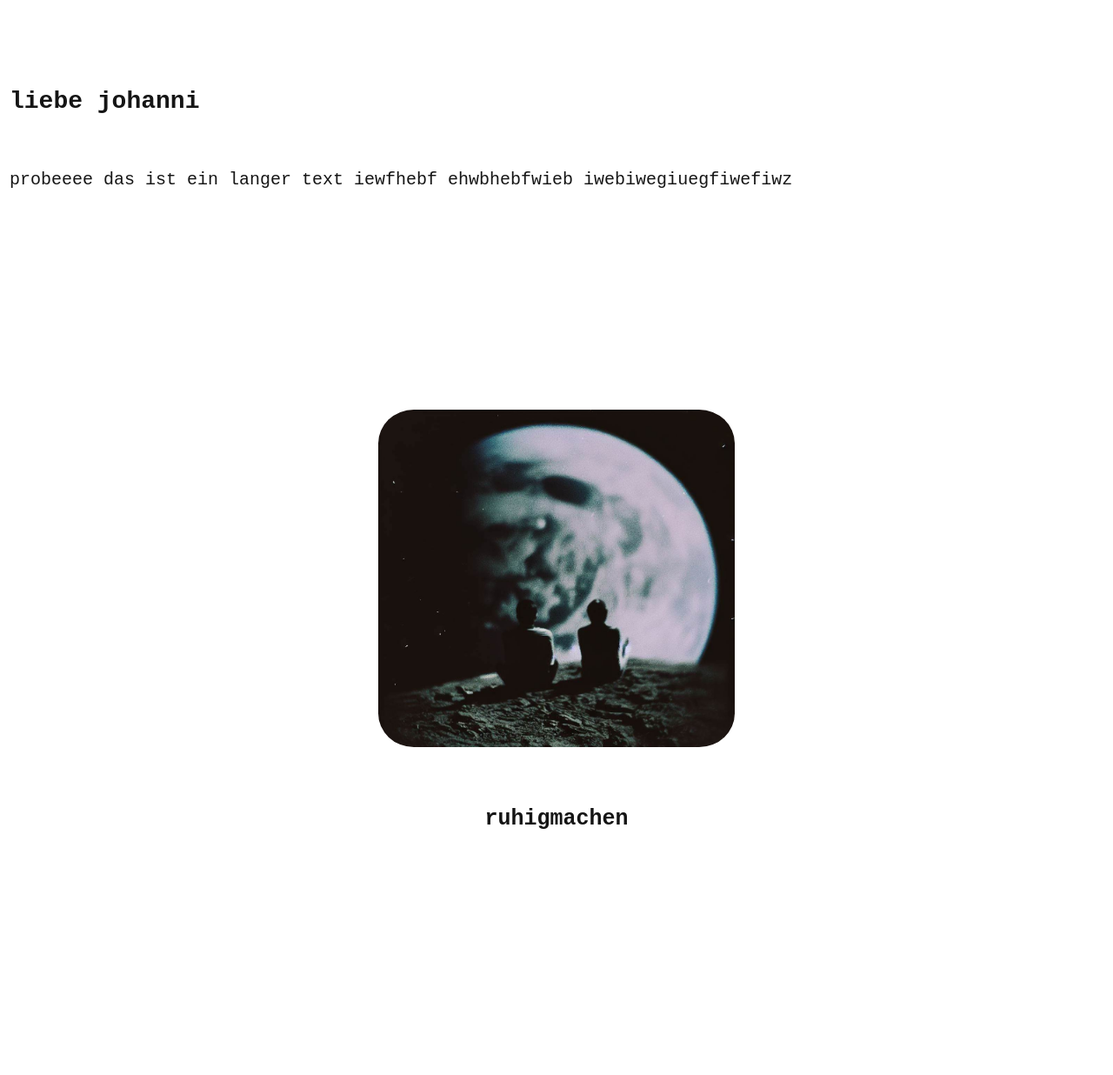
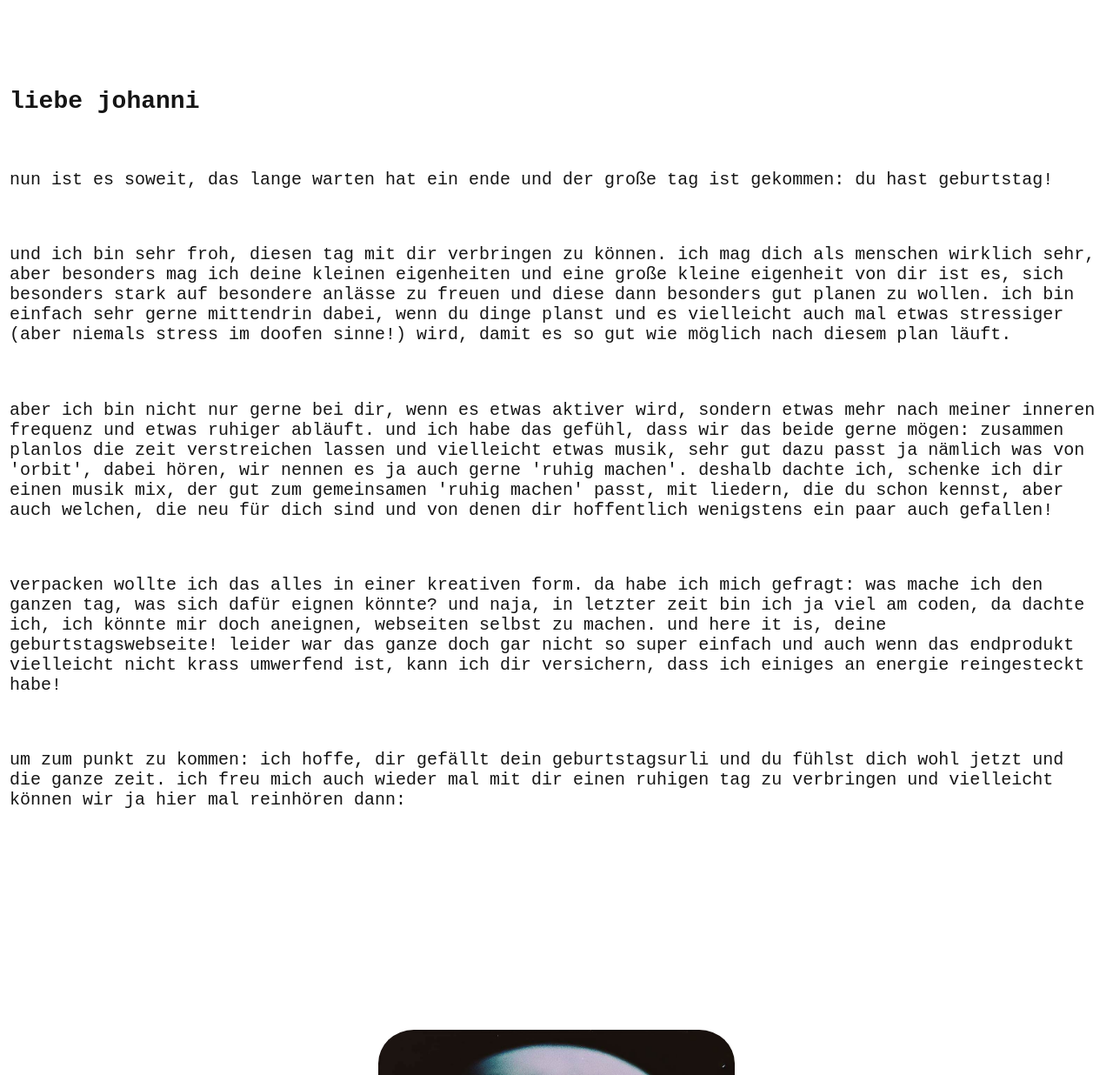
Before and after one commit to jannisgebbo/johannapage, a plain HTML site: page entscheidung/hell/index.html in a window 1280 px wide. Shown: the top 1236 px of the page at 87% size. Before the commit the page ends 1209 px from the top, so only its background shows below. Drawn offline with Linux system fonts and the light colour scheme.

Commit message:
Add files via upload

```diff
--- a/entscheidung/hell/index.html
+++ b/entscheidung/hell/index.html
@@ -12,7 +12,22 @@
             liebe johanni
         </h1>
         <p class="text woerter">
-            probeeee das ist ein langer text iewfhebf ehwbhebfwieb iwebiwegiuegfiwefiwz
+           nun ist es soweit, das lange warten hat ein ende und der große tag ist gekommen: du hast geburtstag!
+        </p>
+        <p class="text woerter">
+            und ich bin sehr froh, diesen tag mit dir verbringen zu können. ich mag dich als menschen wirklich sehr, aber besonders mag ich deine kleinen eigenheiten und eine große kleine eigenheit von dir ist es, sich besonders stark auf besondere anlässe zu freuen und diese dann besonders gut planen zu wollen. ich bin einfach sehr gerne mittendrin dabei, wenn du dinge planst und es vielleicht auch mal etwas stressiger (aber niemals stress im doofen sinne!) wird, damit es so gut wie möglich nach diesem plan läuft.
+        </p>
+        <p class="text woerter">
+        aber ich bin nicht nur gerne bei dir, wenn es etwas aktiver wird, sondern etwas mehr nach meiner inneren frequenz und etwas ruhiger abläuft. und ich habe das gefühl, dass wir das beide gerne mögen: zusammen planlos die zeit verstreichen lassen und vielleicht etwas musik, sehr gut dazu passt ja nämlich was von 'orbit', dabei hören, wir nennen es ja auch gerne 'ruhig machen'. deshalb dachte ich, schenke ich dir einen musik mix, der gut zum gemeinsamen 'ruhig machen' passt, mit liedern, die du schon kennst, aber auch welchen, die neu für dich sind und von denen dir hoffentlich wenigstens ein paar auch gefallen!
+        </p>
+
+        <p class="text woerter">
+        verpacken wollte ich das alles in einer kreativen form. da habe ich mich gefragt: was mache ich den ganzen tag, was sich dafür eignen könnte? und naja, in letzter zeit bin ich ja viel am coden, da dachte ich, ich könnte mir doch aneignen, webseiten selbst zu machen. und here it is, deine geburtstagswebseite! leider war das ganze doch gar nicht so super einfach und auch wenn das endprodukt vielleicht nicht krass umwerfend ist, kann ich dir versichern, dass ich einiges an energie reingesteckt habe!
+        </p>
+
+
+        <p class="text woerter">
+        um zum punkt zu kommen: ich hoffe, dir gefällt dein geburtstagsurli und du fühlst dich wohl jetzt und die ganze zeit. ich freu mich auch wieder mal mit dir einen ruhigen tag zu verbringen und vielleicht können wir ja hier mal reinhören dann:
         </p>
     <div class="link">
     <a href="https://open.spotify.com/playlist/63qzNWLOHhBcC1DsdZGH1M?si=d0df78c5b00747a1&pt=3085134cfd7b4528af32d023b8781f9a">
--- a/entscheidung/hell/style.css
+++ b/entscheidung/hell/style.css
@@ -22,6 +22,7 @@ body {
 }
 .woerter {
     font-size: 20px;
+    margin-top: 5%;
 }
 .playlistname {
     font-family: 'Courier New';
```
